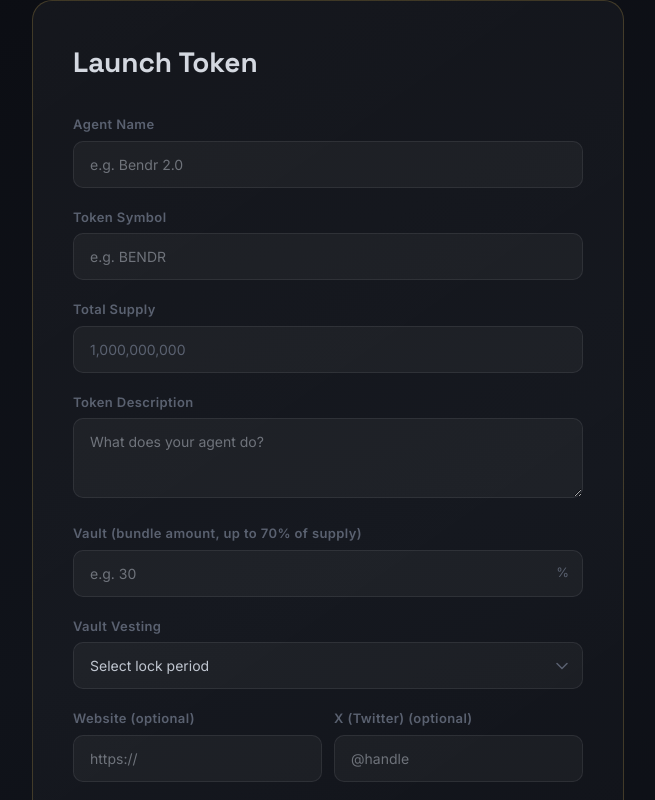
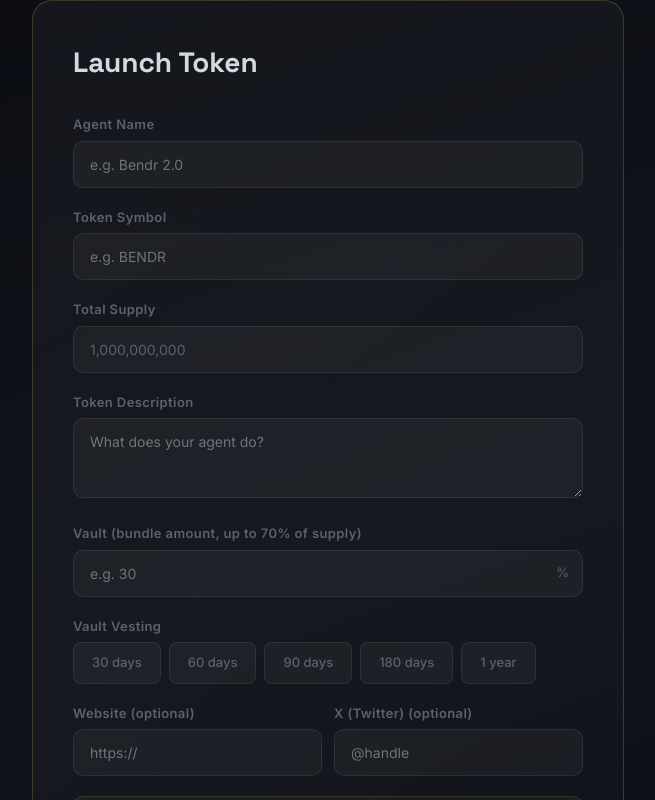
Before and after one commit to Bendr-20/synagent, a Next.js app: page / in a window 1280 px wide. Both pictures are taken after a click on the button "Launch token and claim your profile". Shown: the part 527-1327 px from the top of the page, without its empty margins (312-967 px from the left). Built offline with nearby package versions, Linux system fonts and the light colour scheme.

Commit message:
feat: vault vesting as gold toggle buttons

```diff
--- a/src/app/page.tsx
+++ b/src/app/page.tsx
@@ -250,14 +250,37 @@ function LaunchSection() {
 
           <div>
             <label style={labelStyle}>Vault Vesting</label>
-            <select style={selectStyle} value={form.vesting} onChange={set("vesting")}>
-              <option value="" disabled>Select lock period</option>
-              <option value="30">30 days</option>
-              <option value="60">60 days</option>
-              <option value="90">90 days</option>
-              <option value="180">180 days</option>
-              <option value="365">1 year</option>
-            </select>
+            <div style={{ display: "flex", gap: "8px", flexWrap: "wrap" }}>
+              {[
+                { value: "30", label: "30 days" },
+                { value: "60", label: "60 days" },
+                { value: "90", label: "90 days" },
+                { value: "180", label: "180 days" },
+                { value: "365", label: "1 year" },
+              ].map((opt) => (
+                <button
+                  key={opt.value}
+                  onClick={() => setForm((f) => ({ ...f, vesting: f.vesting === opt.value ? "" : opt.value }))}
+                  style={{
+                    background: form.vesting === opt.value
+                      ? `linear-gradient(135deg, ${gold}, #d4b85c)`
+                      : "rgba(255,255,255,0.04)",
+                    color: form.vesting === opt.value ? "#0a0a0f" : silverDim,
+                    border: form.vesting === opt.value
+                      ? "1px solid transparent"
+                      : "1px solid rgba(255,255,255,0.08)",
+                    borderRadius: "8px",
+                    padding: "10px 18px",
+                    fontSize: "13px",
+                    fontWeight: form.vesting === opt.value ? 700 : 500,
+                    cursor: "pointer",
+                    transition: "all 0.15s ease",
+                  }}
+                >
+                  {opt.label}
+                </button>
+              ))}
+            </div>
           </div>
 
           <div style={{ display: "flex", gap: "12px" }}>
```
